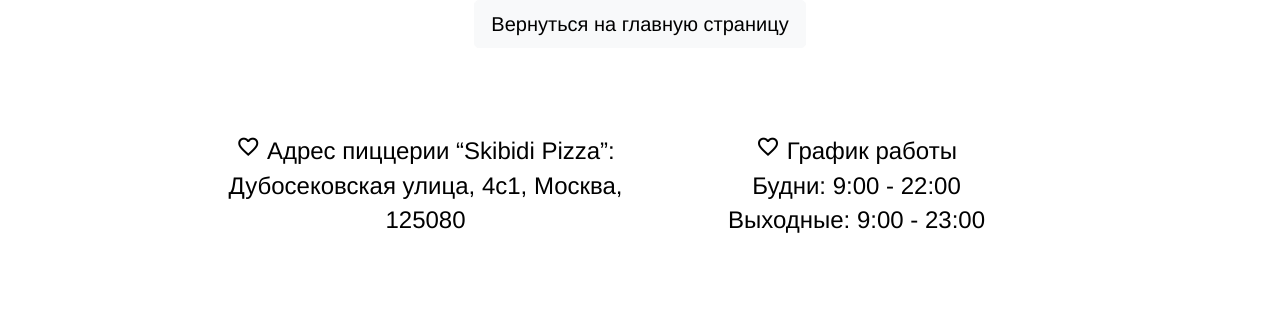
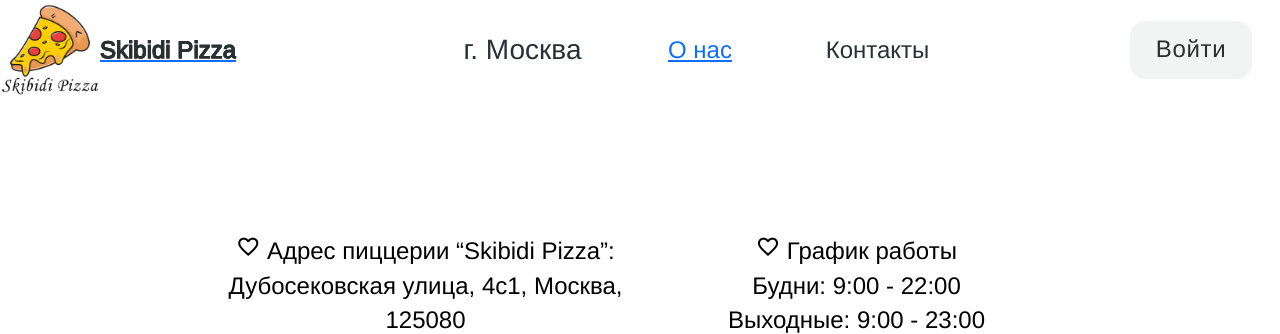
Before and after one commit to Qwental/project-web-pizza, a Django app: page /about in a window 1280 px wide. Shown: the top 334 px of the page. Run offline with Django 4.2, Linux system fonts and the light colour scheme; parts of the project's set-up code (start-up, migrations or seed data) failed here and were passed over; some web fonts are replaced.

Commit message:
1. Теперь наследуется от общего base шаблона 2. Добавил ссылки в шапке (ps чуть изменил base)

```diff
--- a/main/templates/main/about_page.html
+++ b/main/templates/main/about_page.html
@@ -1,5 +1,6 @@
-{% extends 'main/base_for_about_page.html' %}
-{#{% extends 'main/base.html' %}#}
+
+{#Теперь наследуется от общего base шаблона#}
+{% extends 'main/base.html' %}
 {% load static %}
 
 
@@ -20,14 +21,14 @@
 {#ЦЕНТРИРОВАНИЕ #}
     <div class="div-about">
 
-        {#кнопка#}
-        <div class="div1-about">
-            <div class="div2-about">
-                <a href="/">
-                    <button type="button" class="btn btn-light btn-lg">Вернуться на главную страницу</button>
-                </a>
-            </div>
-        </div>
+        {#кнопку убрал#}
+{#        <div class="div1-about">#}
+{#            <div class="div2-about">#}
+{#                <a href="/">#}
+{#                    <button type="button" class="btn btn-light btn-lg">Вернуться на главную страницу</button>#}
+{#                </a>#}
+{#            </div>#}
+{#        </div>#}
 
         {#Верхняя информация#}
         {#График работы#}
--- a/main/templates/main/base.html
+++ b/main/templates/main/base.html
@@ -3,20 +3,24 @@
 <html ng-app="myApp">
 
 <head>
-  <meta charset="UTF-8" />
+    <meta charset="UTF-8"/>
     <title>qwertyu</title>
-  <link rel="preconnect" href="https://fonts.googleapis.com" />
-  <link rel="preconnect" href="https://fonts.gstatic.com" crossorigin />
-  <link href="https://fonts.googleapis.com/css2?family=Italiana&display=swap" rel="stylesheet" />
+    <link rel="preconnect" href="https://fonts.googleapis.com"/>
+    <link rel="preconnect" href="https://fonts.gstatic.com" crossorigin/>
+    <link href="https://fonts.googleapis.com/css2?family=Italiana&display=swap" rel="stylesheet"/>
     <link rel="stylesheet"
-    href="https://fonts.googleapis.com/css2?family=Material+Symbols+Outlined:opsz,wght,FILL,GRAD@24,400,0,0" />
-  <link href="{% static 'styles/style.css' %}" rel="stylesheet" />
+          href="https://fonts.googleapis.com/css2?family=Material+Symbols+Outlined:opsz,wght,FILL,GRAD@24,400,0,0"/>
+    <link href="{% static 'styles/style.css' %}" rel="stylesheet"/>
+    {#Тут подрубается класс a class="a-about" и все, больше ничего#}
+    <link rel="stylesheet" href="{% static 'styles/styles_for_about_page/index.css' %}"/>
+
     {% block css %}
     {% endblock %}
+
     {% block js_head %}
     {% endblock %}
     <script src="https://ajax.googleapis.com/ajax/libs/jquery/3.7.1/jquery.min.js"></script>
-
+    {% block css_additionl %} {% endblock %}
 </head>
 
 <body>
@@ -52,14 +56,21 @@
   </div> -->
 <header class="header">
     <div class="list-item" id="title">
-      <img class="icon" alt="Pizza logo" src="{%static 'img/Logo-pizza.png' %}" />
 
+        {#Добавил ссылку на главную /#}
+        <a class="a-about" href="/"><img class="icon" alt="Pizza logo" src="{% static 'img/Logo-pizza.png' %}"/></a>
+        {#Добавил ссылку на главную /#}
+        <a class="a-about" href="/">
             <div class="skibidi-pizza">Skibidi Pizza</div>
+        </a>
+
     </div>
     <nav class="button">
         <h3 class="h3">г. Москва</h3>
+
         {#Добавил ссылку на страницу /about#}
-        <a href="/about"><h3 class="h31">О нас</h3></a>
+        <a class="a-about" href="/about"><h3 class="h31">О нас</h3></a>
+
         <h3 class="h32">Контакты</h3>
     </nav>
     <div class="wrapper">
--- a/main/templates/main/base_for_about_page.html
+++ /dev/null
@@ -1,15 +0,0 @@
-<!DOCTYPE html>
-<html lang="en">
-<head>
-    <meta charset="UTF-8">
-    <title> {% block title %} {% endblock %} </title>
-    {% block css_additionl %} {% endblock %}
-</head>
-
-<body>
-{% block content %}
-
-{% endblock %}
-
-</body>
-</html>
```
Lines whose indentation alone changed are shown as unchanged.
